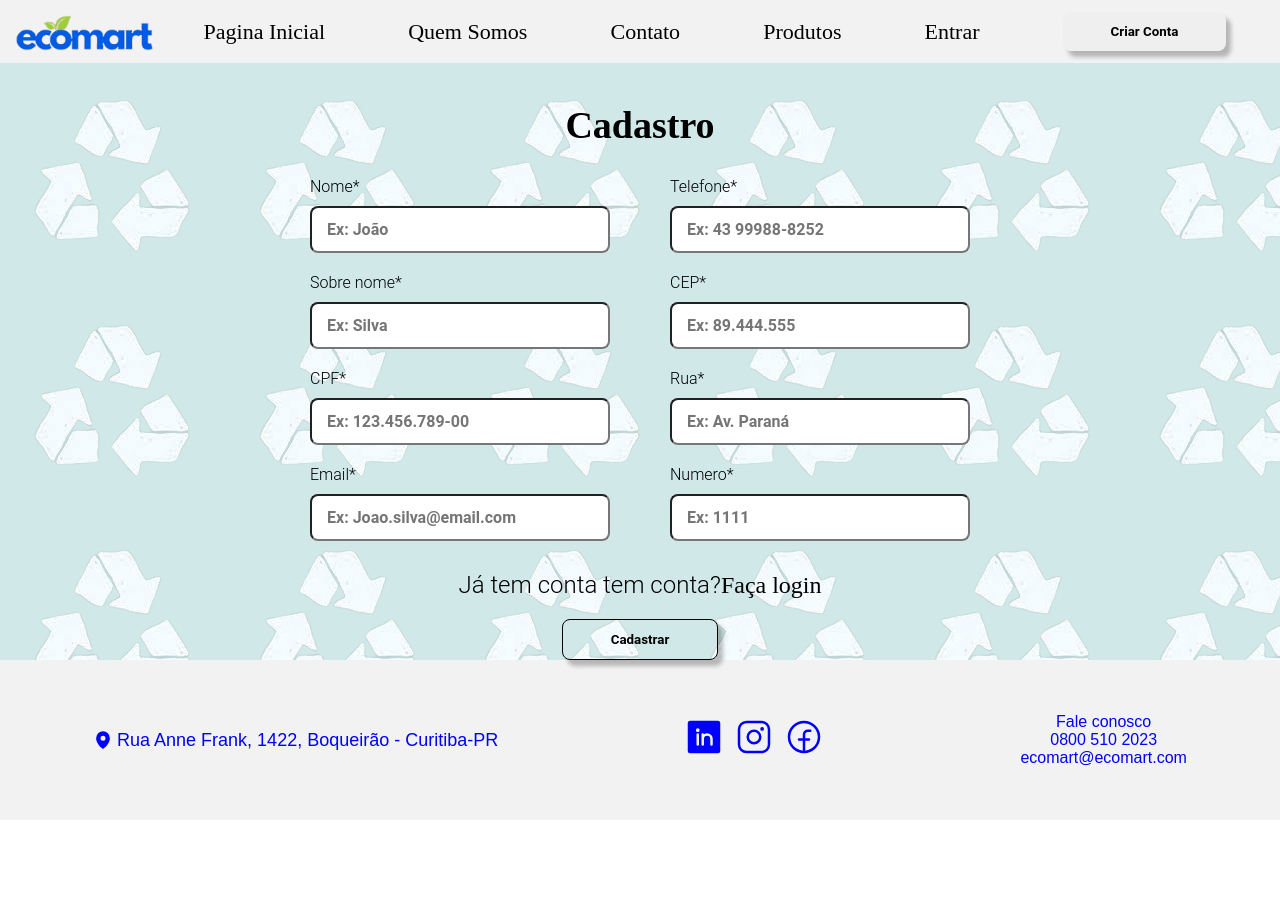
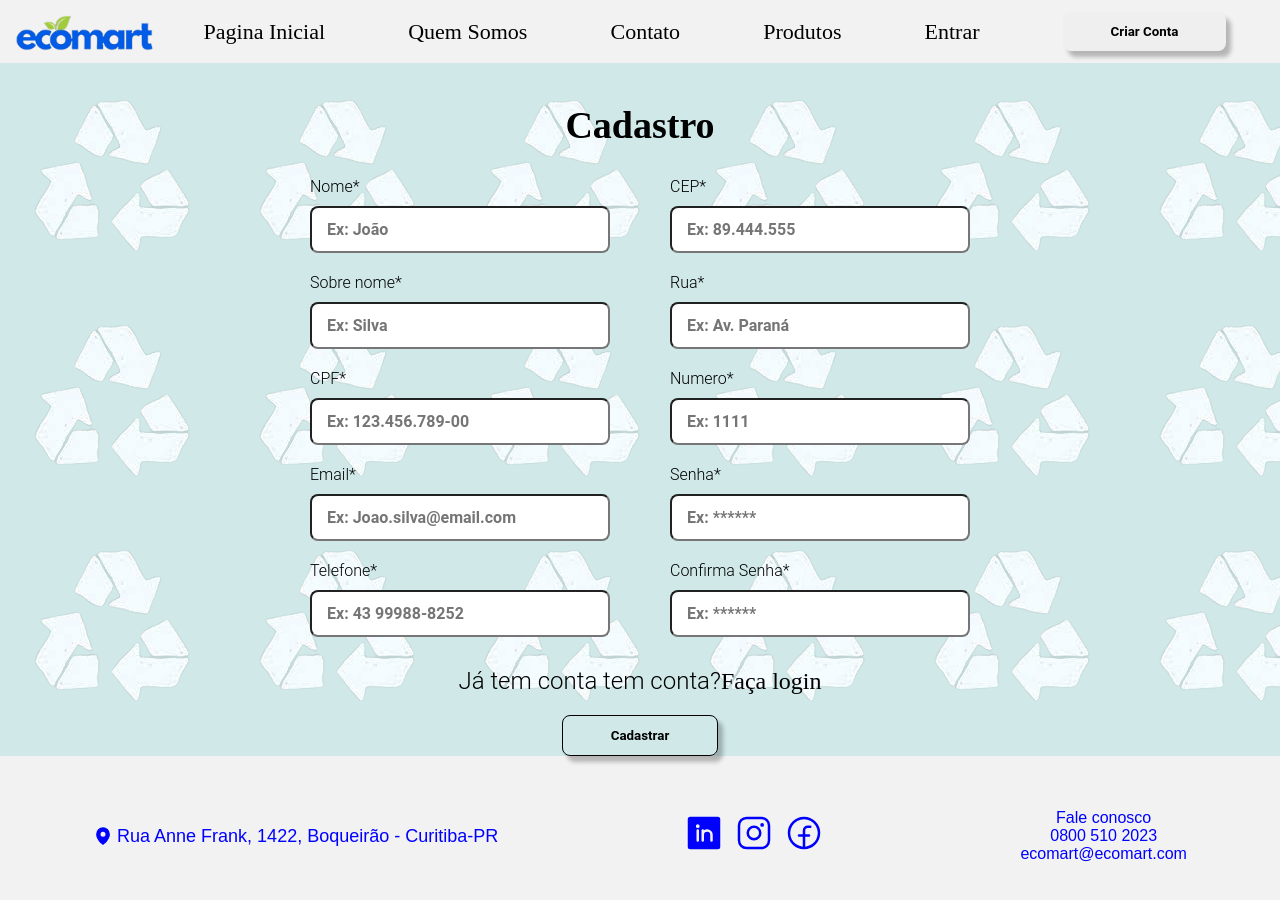
Before and after one commit to Wallace-Lentes/EcoMart, a React (Vite) app: page /cadastro in a window 1280 px wide. Shown: the top 900 px of the page. Before the commit the page ends 820 px from the top, so only its background shows below. Built offline with nearby package versions, Linux system fonts and the light colour scheme.

Commit message:
build: adicao de novos inputs.

```diff
--- a/src/pages/cadastro/Cadastro.jsx
+++ b/src/pages/cadastro/Cadastro.jsx
@@ -59,8 +59,7 @@ const Cadastro = () => {
                 // value={email}
                 onChange={(e) => setEmail(e)}
               />
-            </div>
-            <div>
+
               <Textfield
                 label="Telefone*"
                 name="telefone"
@@ -70,6 +69,8 @@ const Cadastro = () => {
                 // value={telefone}
                 onChange={(e) => setTelefone(e)}
               />
+            </div>
+            <div>
 
               <Textfield
                 label="CEP*"
@@ -100,6 +101,26 @@ const Cadastro = () => {
                 // value={numero}
                 onChange={(e) => setNumero(e)}
               />
+
+              <Textfield
+                label="Senha*"
+                name="senha"
+                placeholder="Ex: ******"
+                type="password"
+                required
+                // value={senha}
+                onChange={(e) => setSenha(e)}
+              />
+
+              <Textfield
+                label="Confirma Senha*"
+                name="confirmaSenha"
+                placeholder="Ex: ******"
+                type="password"
+                required
+                // value={confirmasenha}
+                onChange={(e) => setConfirmaSenha(e)}
+              />
             </div>
           </div>
 
```
